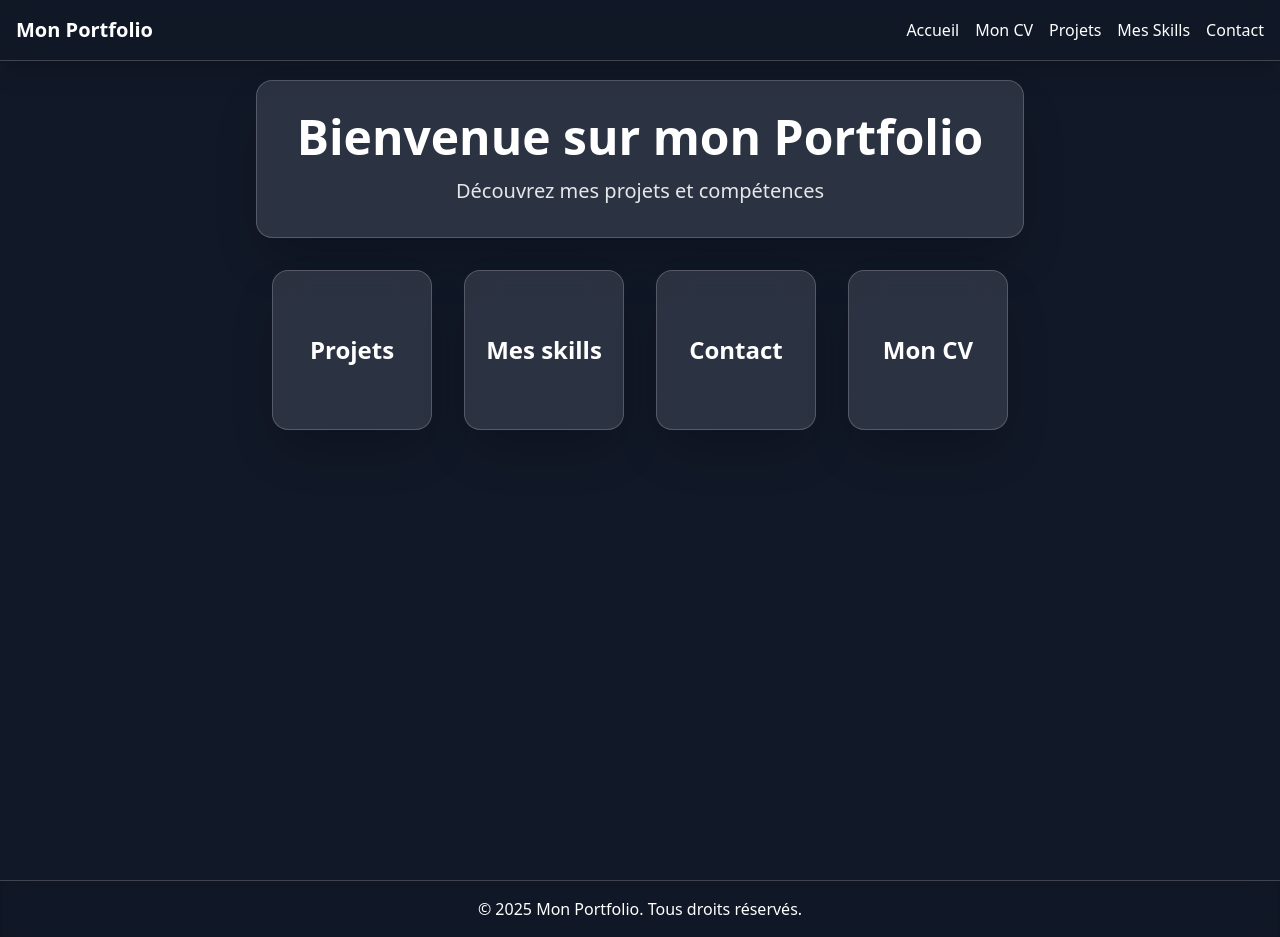
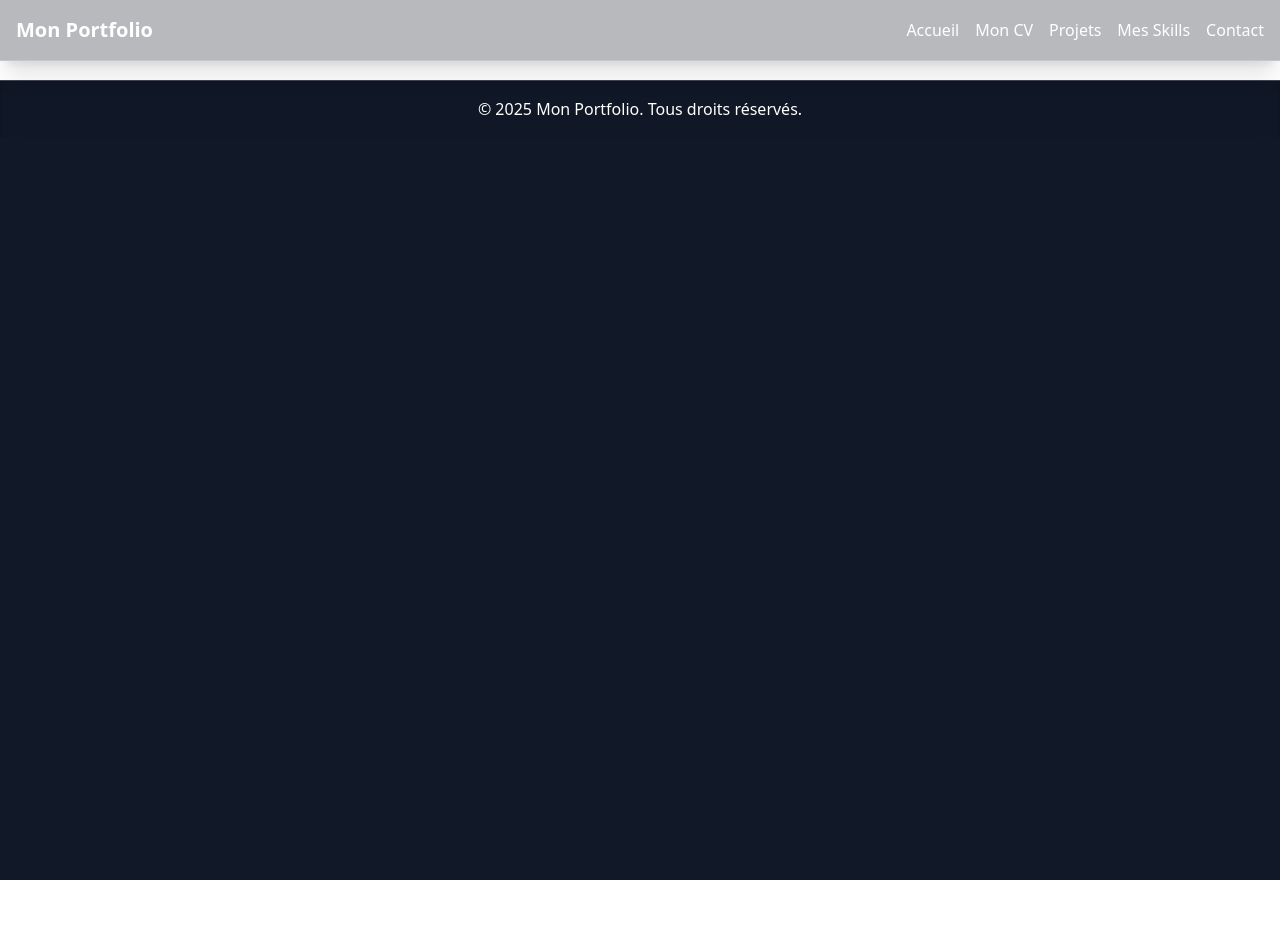
Before and after one commit to AntoineMouille/portfolio, a React (Vite) app: page / in a window 1280 px wide. After the commit the page ends 880 px from the top, so only its background shows below. Built offline with nearby package versions, Linux system fonts and the light colour scheme.

Commit message:
fix page d'accueil

```diff
--- a/src/App.jsx
+++ b/src/App.jsx
@@ -14,7 +14,7 @@
         <Navbar />
         <main className="flex-grow ">
           <Routes>
-            <Route path="/" element={<Home />} />
+            <Route path="/portoflio" element={<Home />} />
             <Route path="/projects" element={<Projects />} />
             <Route path="/CV" element={<CV/>}/>
             <Route path="/contact" element={<Contact />} />
```
